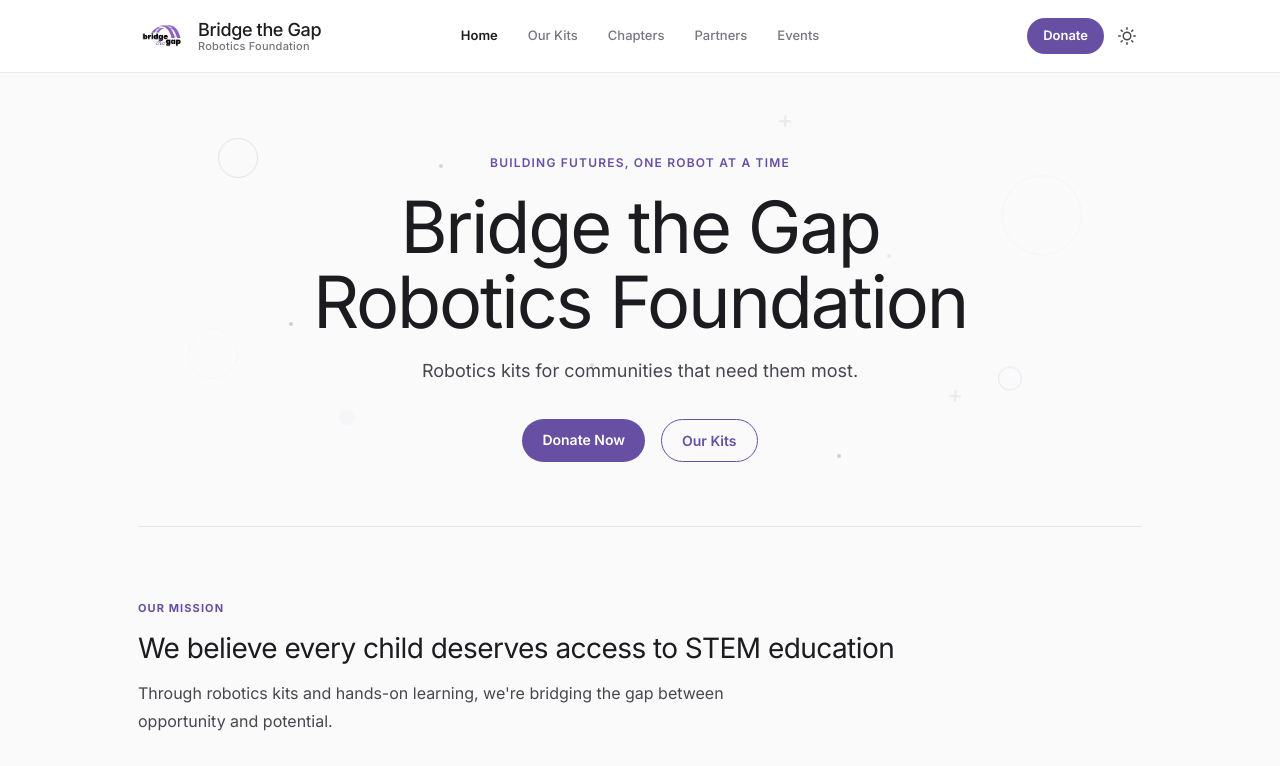
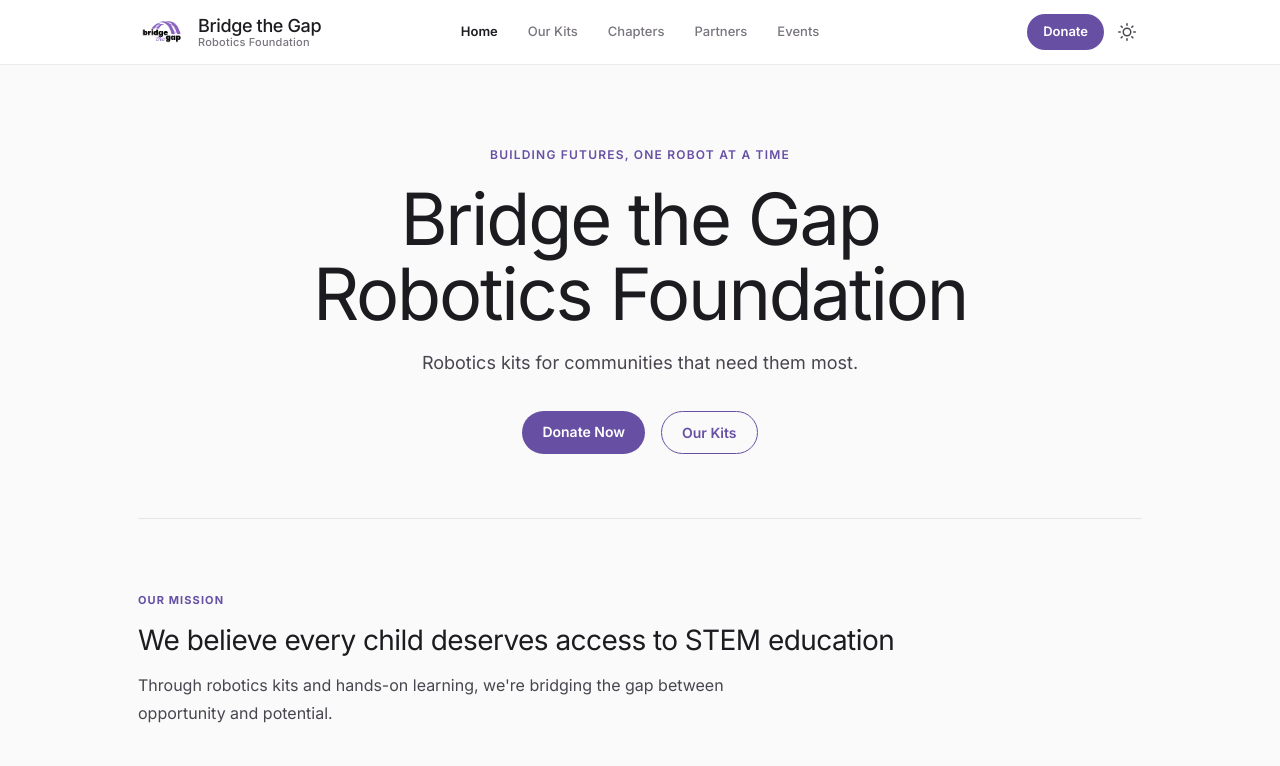
Before and after one commit to Arvindhan-A/Bridge-The-Gap-Main-01, a Flask app: page / in a window 1280 px wide. Shown: the top 766 px of the page. Run offline with Flask 3, Linux system fonts and the light colour scheme; data comes from the database, SQL or seed files in the repository; some web fonts are replaced.

Commit message:
Remove hero shapes/animations, add tablet breakpoint, optimize nav

```diff
--- a/static/css/style.css
+++ b/static/css/style.css
@@ -240,7 +240,7 @@ img { max-width: 100%; display: block; }
     max-width: var(--w); margin: 0 auto;
     display: grid; grid-template-columns: 1fr auto 1fr;
     align-items: center;
-    padding: 0 var(--pad); height: 72px; gap: 1rem;
+    padding: 0 var(--pad); height: 64px; gap: 1rem;
 }
 
 .nav-brand {
@@ -305,10 +305,6 @@ img { max-width: 100%; display: block; }
 @keyframes reveal { to { opacity: 1; transform: none; } }
 .hero-compact { padding: 4rem 0 2.5rem; }
 
-.hero-shapes {
-    position: absolute; inset: 0;
-    pointer-events: none; z-index: 0;
-}
 .hero-map-bg {
     position: absolute; inset: 0;
     display:flex;align-items:center;justify-content:center;
@@ -320,39 +316,6 @@ img { max-width: 100%; display: block; }
     max-width:960px;max-height:480px;
 }
 .hero h1, .hero-sub, .hero-links, .hero-tagline, .hero-content { position: relative; z-index: 1; }
-
-.shape { position: absolute; }
-.shape-circle { border-radius: 50%; border: 1.5px solid var(--border-accent); }
-.s1 { width: 40px; height: 40px; top: 15%; left: 8%; animation: float 8s ease-in-out infinite; opacity: 0.5; }
-.s2 { width: 24px; height: 24px; top: 65%; right: 12%; animation: float 6s ease-in-out infinite 1s; opacity: 0.4; }
-.s3 { width: 16px; height: 16px; bottom: 20%; left: 20%; animation: float 7s ease-in-out infinite 2s; opacity: 0.3; background: var(--accent-soft); border: none; }
-
-.shape-ring { border-radius: 50%; border: 1px solid var(--border); }
-.s4 { width: 80px; height: 80px; top: 25%; right: 6%; animation: float 10s ease-in-out infinite 0.5s; opacity: 0.35; }
-.s5 { width: 50px; height: 50px; bottom: 30%; left: 5%; animation: float 9s ease-in-out infinite 1.5s; opacity: 0.25; }
-
-.shape-dot { width: 4px; height: 4px; border-radius: 50%; background: var(--accent); opacity: 0.3; }
-.s6 { top: 20%; left: 30%; animation: blink 3s ease-in-out infinite; }
-.s7 { top: 40%; right: 25%; animation: blink 4s ease-in-out infinite 1s; }
-.s8 { bottom: 35%; left: 45%; animation: blink 3.5s ease-in-out infinite 0.5s; }
-.s9 { top: 55%; left: 15%; animation: blink 5s ease-in-out infinite 2s; }
-.s10 { bottom: 15%; right: 30%; animation: blink 4.5s ease-in-out infinite 1.5s; }
-
-.shape-cross { width: 12px; height: 12px; opacity: 0.2; }
-.shape-cross::before, .shape-cross::after { content: ''; position: absolute; background: var(--text-4); border-radius: 1px; }
-.shape-cross::before { width: 12px; height: 1.5px; top: 50%; left: 0; transform: translateY(-50%); }
-.shape-cross::after { width: 1.5px; height: 12px; left: 50%; top: 0; transform: translateX(-50%); }
-.s11 { top: 10%; right: 35%; animation: float 7s ease-in-out infinite 0.8s; }
-.s12 { bottom: 25%; right: 18%; animation: float 8s ease-in-out infinite 1.8s; }
-
-@keyframes float {
-    0%, 100% { transform: translateY(0) rotate(0deg); }
-    50% { transform: translateY(-12px) rotate(5deg); }
-}
-@keyframes blink {
-    0%, 100% { opacity: 0.3; }
-    50% { opacity: 0.08; }
-}
 @keyframes menuSlideDown {
     from { opacity: 0; transform: translateY(-8px); }
     to { opacity: 1; transform: translateY(0); }
@@ -1226,10 +1189,17 @@ img { max-width: 100%; display: block; }
 .foot .foot-sub { font-size: 0.6875rem; color: var(--text-4); margin-top: 0.375rem; }
 
 /* ===== RESPONSIVE ===== */
+@media (max-width: 1024px) {
+    .nav-inner { grid-template-columns: 1fr auto 1fr; gap: 0.75rem; }
+    .nav-brand-text { font-size: 1rem; }
+    .nav-brand-sub { font-size: 0.625rem; }
+    .nav-link { font-size: 0.75rem; padding: 6px 10px; }
+    .nav-logo { height: 42px; }
+}
 @media (max-width: 768px) {
     :root { --pad: 1.25rem; --gap: 10px; }
     .main { padding-bottom: 3rem; }
-    .nav-inner { grid-template-columns: 1fr auto; }
+    .nav-inner { grid-template-columns: 1fr auto; gap: 0.5rem; }
     .nav-links { display: none; }
     .nav-toggle { display: block; z-index: 101; }
     .nav-links.open {
@@ -1253,14 +1223,13 @@ img { max-width: 100%; display: block; }
     .nav-links.open .nav-link.active { background: var(--accent); color: #fff; }
     .nav-links.open .nav-close { display: block; position: absolute; top: 0.75rem; right: 0.75rem; font-size: 1.75rem; }
     .nav-controls .btn { display: none; }
-    .hero { padding: 3rem 0 2.5rem; }
+    .hero { padding: 3rem 0 2rem; }
     .hero-compact { padding: 2.5rem 0 1.75rem; }
-    .hero-shapes { display: none; }
-    .hero h1 { font-size: 2.125rem; }
+    .hero h1 { font-size: 2rem; }
     .hero-sub { font-size: 0.9375rem; max-width: 100%; }
-    .hero-logo { width: 110px; height: 110px; }
-    .nav-brand-text { font-size: 0.9375rem; }
-    .nav-brand-sub { font-size: 0.625rem; display: block; }
+    .hero-logo { width: 100px; height: 100px; }
+    .nav-brand-text { font-size: 0.875rem; }
+    .nav-brand-sub { font-size: 0.5625rem; display: block; }
     .section { padding: 2.5rem 0; }
     .sec-header { margin-bottom: 1.75rem; }
     .sec-title { font-size: 1.5rem; }
--- a/templates/home.html
+++ b/templates/home.html
@@ -2,20 +2,6 @@
 {% block title %}Bridge the Gap Robotics Foundation{% endblock %}
 {% block content %}
 <section class="hero">
-    <div class="hero-shapes">
-        <div class="shape shape-circle s1"></div>
-        <div class="shape shape-circle s2"></div>
-        <div class="shape shape-circle s3"></div>
-        <div class="shape shape-ring s4"></div>
-        <div class="shape shape-ring s5"></div>
-        <div class="shape shape-dot s6"></div>
-        <div class="shape shape-dot s7"></div>
-        <div class="shape shape-dot s8"></div>
-        <div class="shape shape-dot s9"></div>
-        <div class="shape shape-dot s10"></div>
-        <div class="shape shape-cross s11"></div>
-        <div class="shape shape-cross s12"></div>
-    </div>
     {% if world_map_svg %}
     <div class="hero-map-bg" aria-hidden="true">{{ world_map_svg|safe }}</div>
     {% endif %}
```
